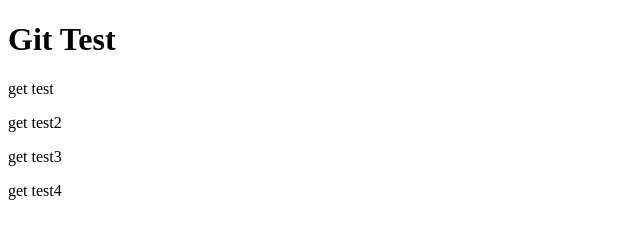
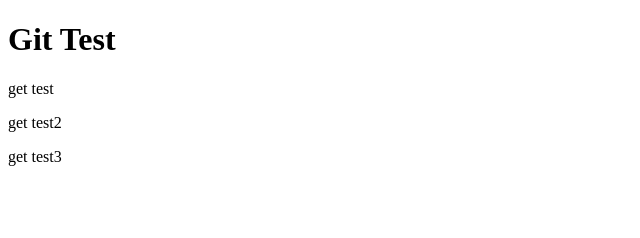
Before and after one commit to itf-sample-team/test, a plain HTML site: page index.html in a window 1280 px wide. Shown: the full height of the page, 0-640 px from the left. Drawn offline with Linux system fonts and the light colour scheme.

Commit message:
test4の削除

```diff
--- a/index.html
+++ b/index.html
@@ -9,7 +9,6 @@
         <p>get test</p>
         <p>get test2</p>
         <p>get test3</p>
-        <p>get test4</p>
     </body>
 
 </html>
```
